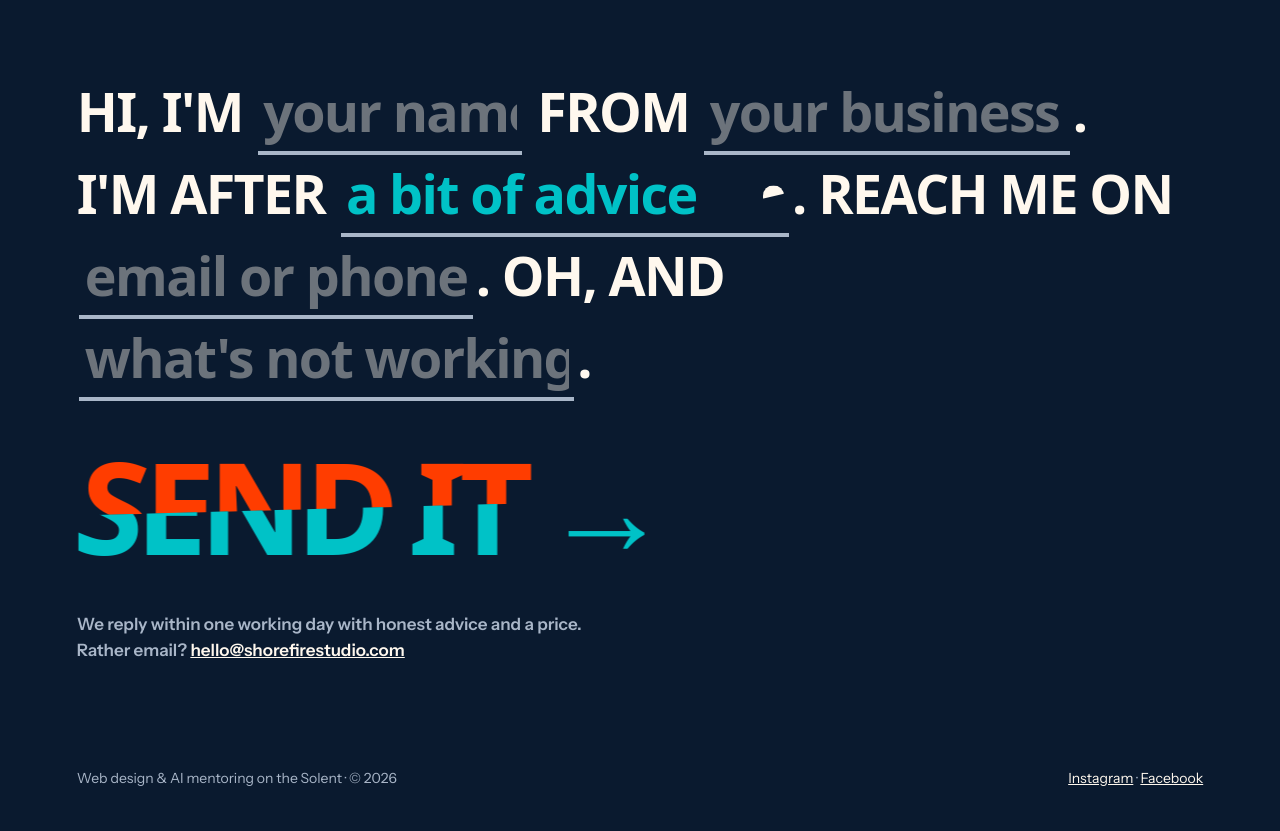
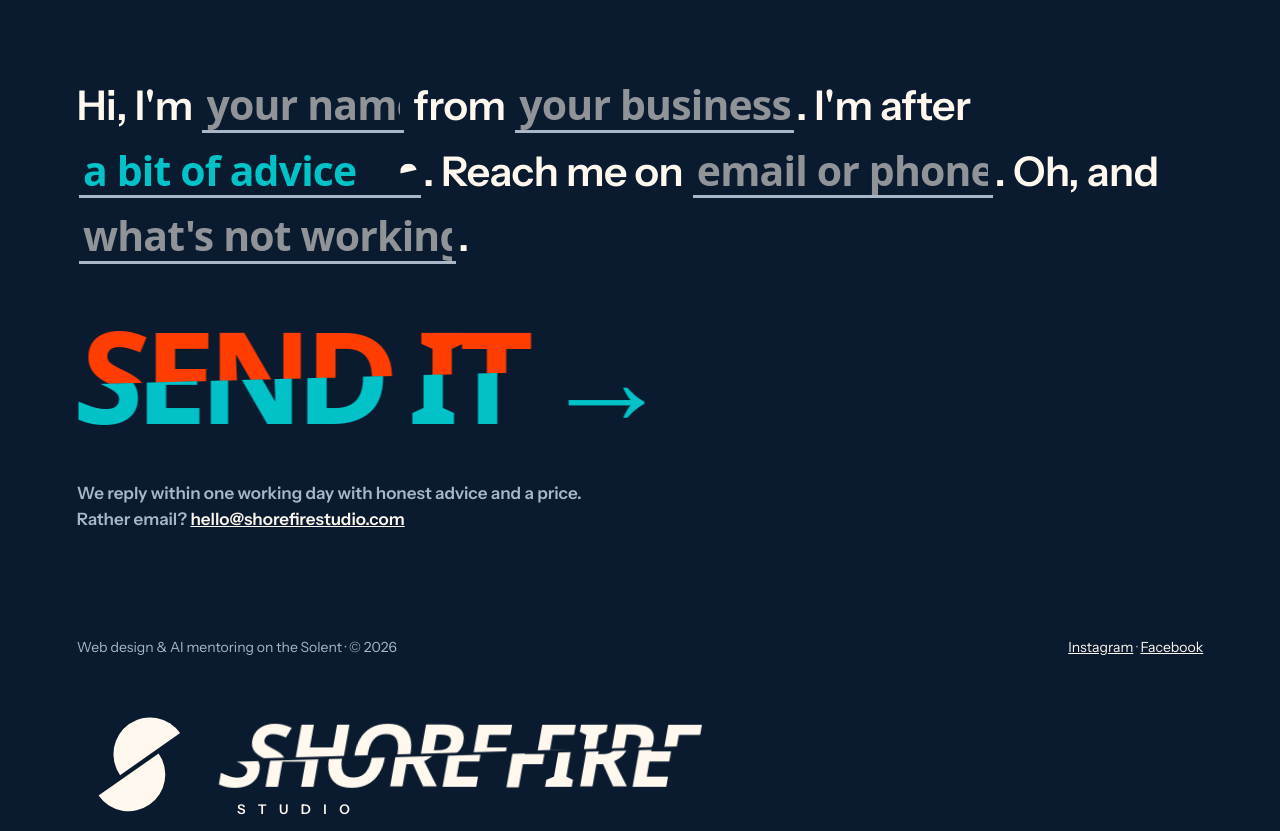
Before and after one commit to theDoodleGuy/Shore-Fire-Studio, a plain HTML site: page index.html in a window 1280 px wide. Shown: the part 10821-11652 px from the top of the page. Drawn offline with Linux system fonts and the light colour scheme; a web font is replaced by a local one.

Commit message:
Style-guide pass: body copy off Unbounded, project names never crop
- Contact sentence set in Instrument Sans (guide: never Unbounded for
  paragraphs); typed answers stay in Unbounded as display
- Placeholder contrast raised on midnight
- Work project names sized to fit on phones

Co-Authored-By: Claude Opus 5.5 <noreply@anthropic.com>
Claude-Session: https://claude.ai/code/session_018vwvJvXMm7oWiTZ4JaFXZi

```diff
--- a/styles.css
+++ b/styles.css
@@ -742,3 +742,12 @@ html.touch-paging body{overscroll-behavior-y:none}
 @media(max-width:420px){.brand .lockup{--wm:19px}.brand{padding:8px 12px 8px 10px}}
 .foot-mark{display:block;margin-top:44px}
 .foot-mark .lockup{--wm:clamp(36px,6.4vw,92px)}
+
+/* v0.11 style-guide pass */
+/* Type rule: never Unbounded for paragraphs. The contact sentence is body copy, so it's Instrument Sans;
+   only the typed answers stay in Unbounded as display. */
+.madlib p{font:600 clamp(22px,3.2vw,42px)/1.6 var(--sans);letter-spacing:-.01em;text-transform:none}
+.madlib input,.madlib select{font:800 1em/1.2 var(--display);letter-spacing:-.02em}
+.madlib input::placeholder{opacity:.55}
+/* project names must never crop on phones */
+@media(max-width:700px){.w-name{font-size:clamp(22px,7vw,40px)}}
```
